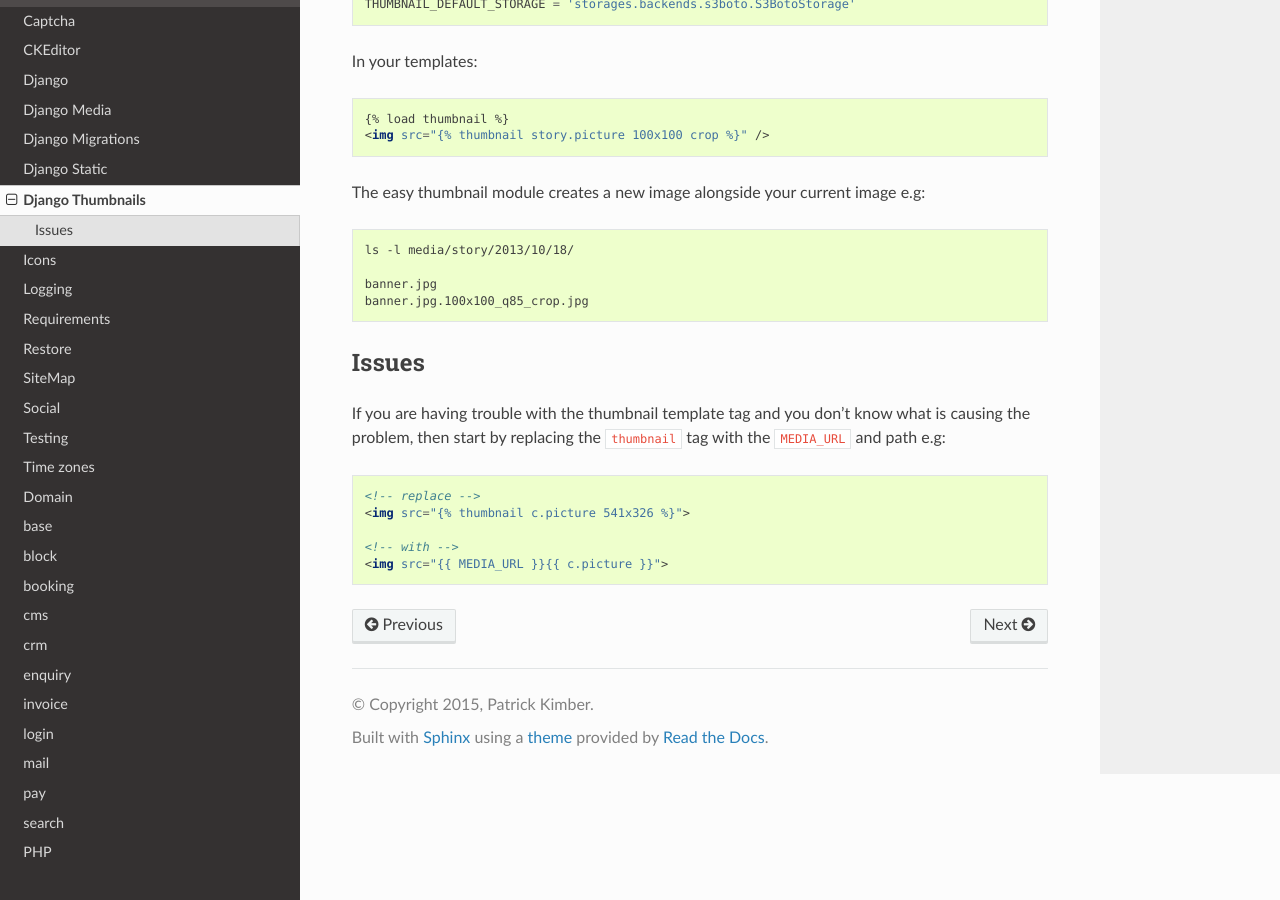
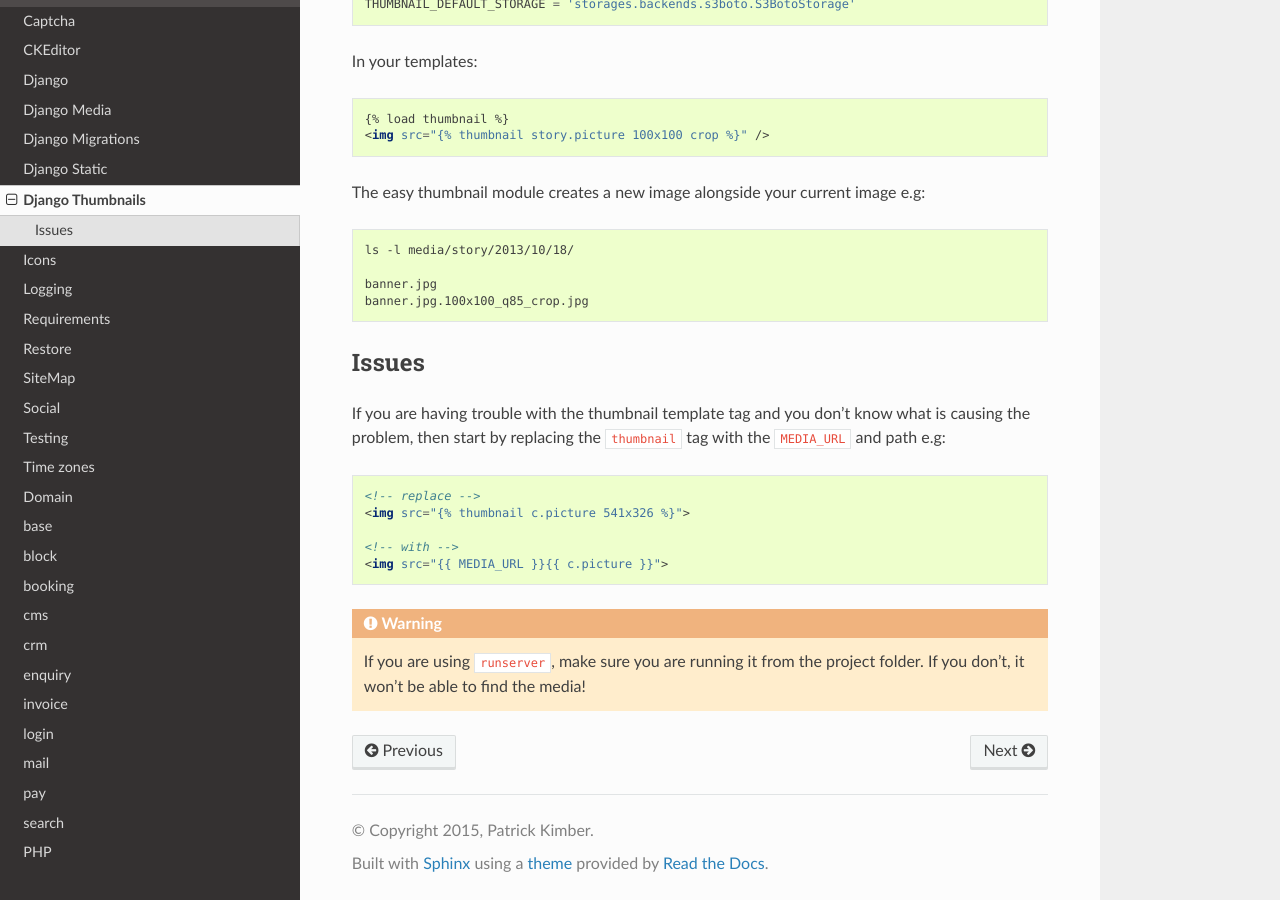
Before and after one commit to pkimber/old-docs-migrated-to-gitlab, a Sphinx documentation site: the page built from source/dev-django-thumbnails.rst, in a window 1280 px wide and 900 px high, scrolled down 939 px. Built offline with Sphinx 7.4.7 and the Read the Docs theme 2.0.0, drawn with Linux system fonts in a browser that asks for light colours.

Commit message:
cannot find media #825

```diff
--- a/source/dev-django-thumbnails.rst
+++ b/source/dev-django-thumbnails.rst
@@ -74,3 +74,7 @@ with the ``MEDIA_URL`` and path e.g:
 
   <!-- with -->
   <img src="{{ MEDIA_URL }}{{ c.picture }}">
+
+.. warning:: If you are using ``runserver``, make sure you are running it from
+             the project folder.  If you don't, it won't be able to find the
+             media!
```
